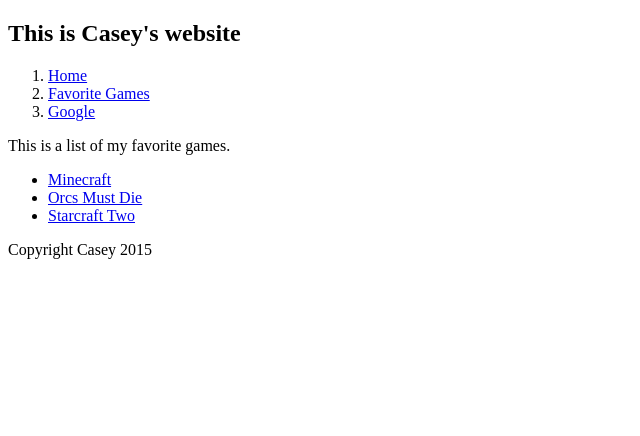
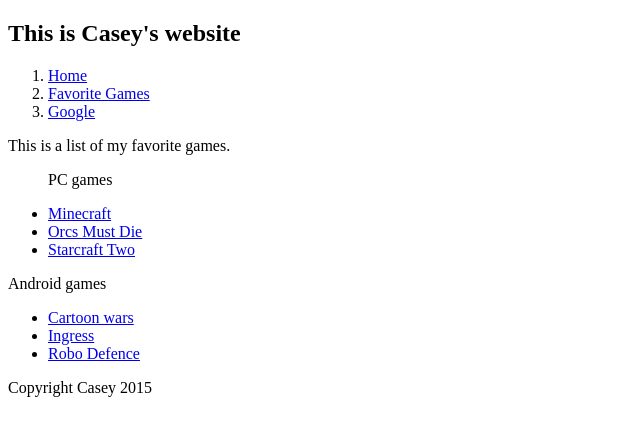
Before and after one commit to caseyman03/caseyman03.github.io, a plain HTML site: page Fav_Games.html in a window 1280 px wide. Shown: the whole page, without its empty margins (0-640 px from the left). Drawn offline with Linux system fonts and the light colour scheme.

Commit message:
I added Another list

```diff
--- a/Fav_Games.html
+++ b/Fav_Games.html
@@ -21,6 +21,9 @@
     This is a list of my favorite games.
   </p>
   <ul>
+    <p>
+      PC games
+    </p>
     <li>
       <a href="https://minecraft.net/" target="_blank">Minecraft</a>
     </li>
@@ -31,6 +34,20 @@
       <a href="http://us.battle.net/sc2/en/" target="_blank">Starcraft Two</a>
     </li>
   </ul>
+  <p>
+    Android games
+  </p>
+  <ul>
+    <li>
+          <a href="https://play.google.com/store/apps/details?id=com.gamevil.cartoonwars.one.global&hl=en" target="_blank">Cartoon wars</a>
+    </li>
+    <li>
+      <a href="https://www.ingress.com/" target="_blank">Ingress</a>
+    </li>
+    <li>
+      <a href="https://play.google.com/store/apps/details?id=com.magicwach.rdefense&hl=en" target="_blank">Robo Defence</a>
+    </li>
+  </ul>
   <footer>
     Copyright Casey 2015
   </footer>
```
